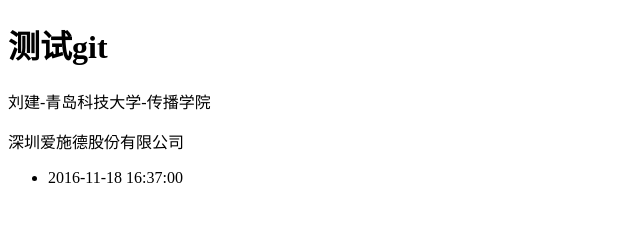
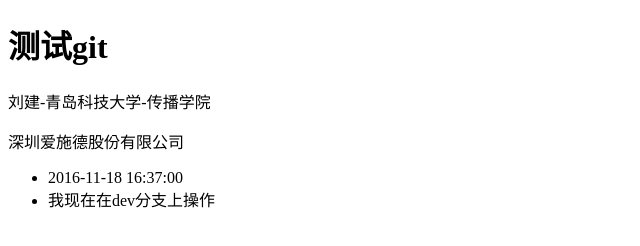
Before and after one commit to liujian901014/liujianweb, a plain HTML site: page index.html in a window 1280 px wide. Shown: the whole page, without its empty margins (0-640 px from the left). Drawn offline with Linux system fonts and the light colour scheme.

Commit message:
branch dev

```diff
--- a/index.html
+++ b/index.html
@@ -10,6 +10,7 @@
 		<span>深圳爱施德股份有限公司</span>
 		<ul>
 			<li>2016-11-18 16:37:00</li>
+			<li>我现在在dev分支上操作</li>
 		</ul>
 	</body>
 </html>
```
